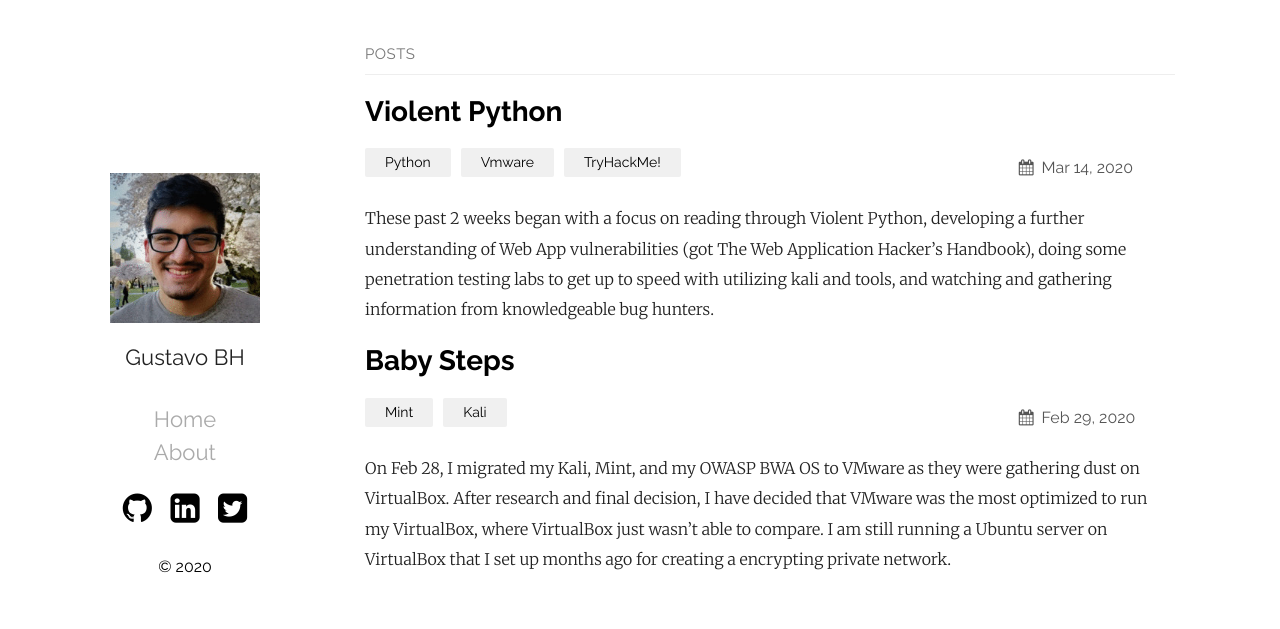
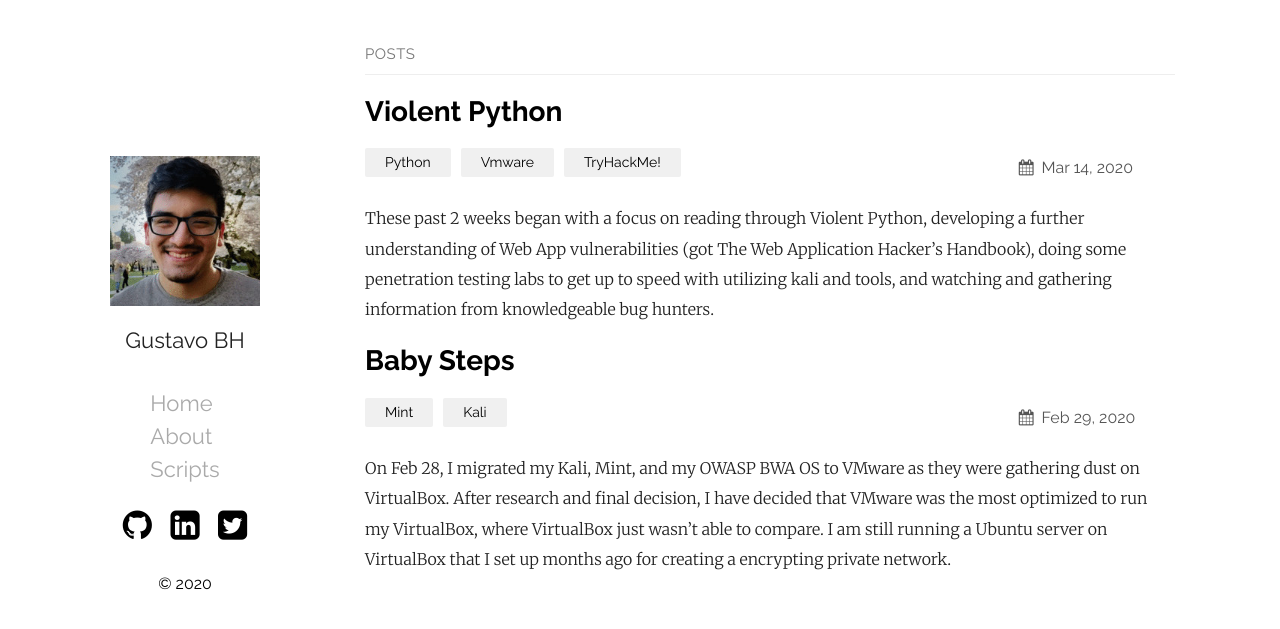
Before and after one commit to DefenderGB/defendergb.github.io, a Jekyll site: the page built from index.md, in a window 1280 px wide. Shown: the top 629 px of the page. Built offline with Jekyll 4.4.1, drawn with Linux system fonts in a browser that asks for light colours.

Commit message:
Added Scripts tab

```diff
--- a/_layouts/default.html
+++ b/_layouts/default.html
@@ -11,6 +11,7 @@
         <p class="tagline">{{ site.plainwhite.tagline }}<br>
           <a href="https://defendergb.github.io/" style="color: #AAAAAA; text-decoration: none; line-height:150%;">Home</a><br>
           <a href="https://defendergb.github.io/about" style="color: #AAAAAA; text-decoration: none; line-height:150%;">About</a><br>
+	  <a href="https://github.com/DefenderGB/Scripts" style="color: #AAAAAA; text-decoration: none; line-height:150%;">Scripts</a><br>
         </p>
         <ul class="social">
           {%- if site.plainwhite.social_links.github -%}
```
